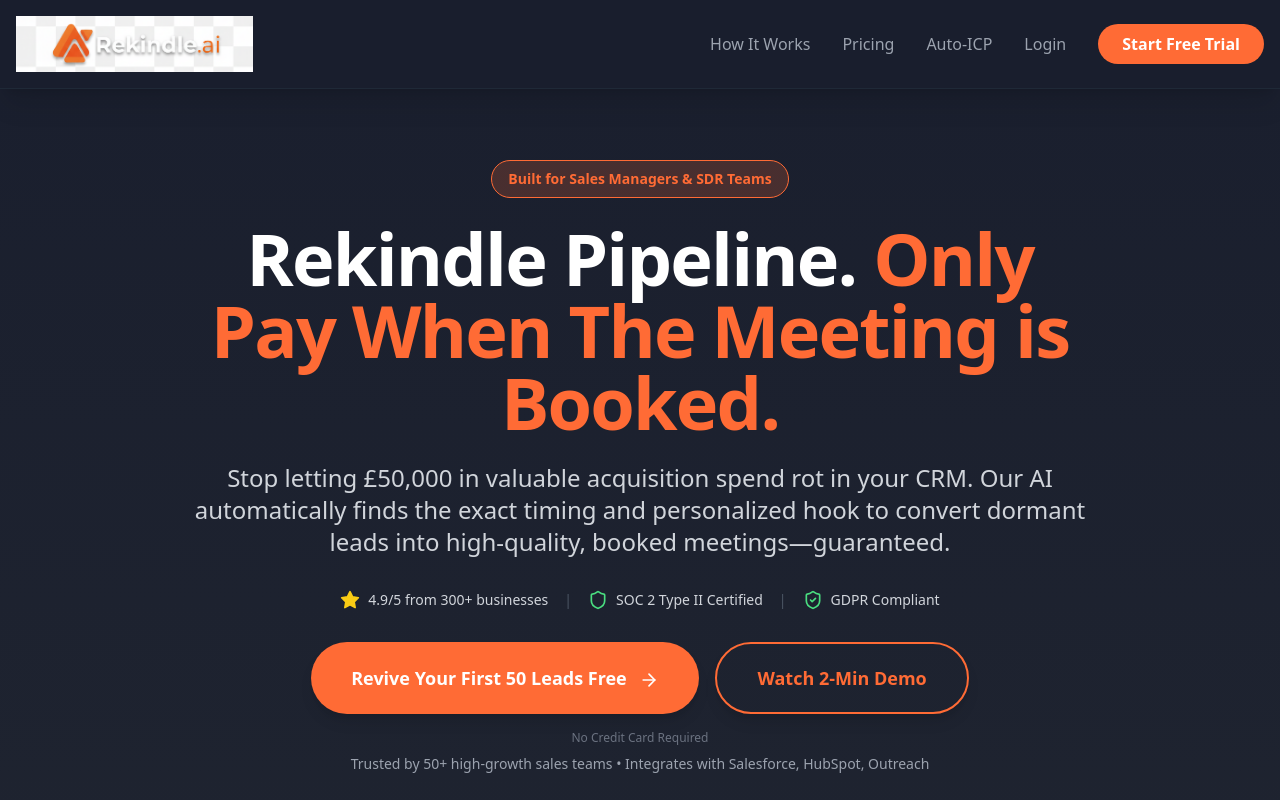
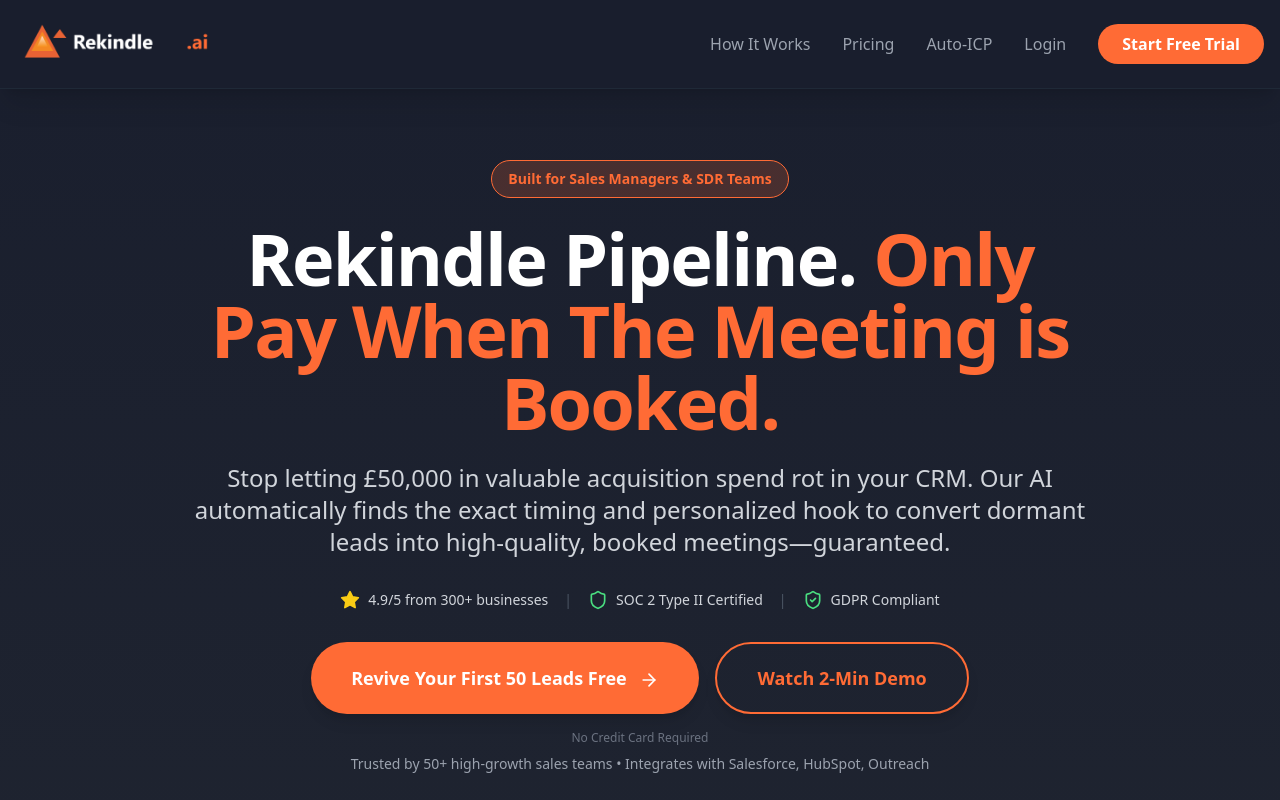
Before and after one commit to mcamarketing/Rekindle2, a React (Vite) app: page / in a window 1280 px wide. Shown: the top 800 px of the page. Built offline with nearby package versions, Linux system fonts and the light colour scheme; no server answers.

Commit message:
Updated index.html

```diff
--- a/index.html
+++ b/index.html
@@ -2,7 +2,7 @@
 <html lang="en">
   <head>
     <meta charset="UTF-8" />
-    <link rel="icon" type="image/png" href="/Rekindle_logo_cropped3.png" />
+    <link rel="icon" type="image/png" href="/images/image.png" />
     <meta name="viewport" content="width=device-width, initial-scale=1.0" />
     <title>Rekindle.ai - AI-Powered Lead Revival</title>
   </head>
--- a/src/pages/LandingPage.tsx
+++ b/src/pages/LandingPage.tsx
@@ -349,7 +349,7 @@
         <div className="max-w-7xl mx-auto px-4 py-4 flex items-center justify-between">
           <a href="/" className="flex items-center">
             <img
-              src="/Rekindle_logo_cropped3.png"
+              src="/images/image.png"
               alt="Rekindle.ai - Lead Revival Platform"
               className="h-12 md:h-14 w-auto hover:opacity-90 transition-opacity"
             />
@@ -1316,7 +1316,7 @@
               <div className="bg-gradient-to-br from-[#FF6B35] to-[#F7931E] rounded-2xl p-6 border-2 border-[#FF6B35] transform scale-105 shadow-2xl">
                 <div className="text-center mb-4">
                   <img
-                    src="/Rekindle_logo_cropped3.png"
+                    src="/images/image.png"
                     alt="Rekindle.ai"
                     className="h-14 w-auto mx-auto mb-3"
                   />
@@ -1538,7 +1538,7 @@
           <div>
             <div className="flex items-center mb-4">
               <img
-                src="/Rekindle_logo_cropped3.png"
+                src="/images/image.png"
                 alt="Rekindle.ai"
                 className="h-10 w-auto"
               />
--- a/src/pages/Login.tsx
+++ b/src/pages/Login.tsx
@@ -34,7 +34,7 @@
       <div className="bg-white rounded-xl shadow-2xl p-8 w-full max-w-md">
         <div className="flex items-center justify-center mb-8">
           <img
-            src="/Rekindle_logo_cropped3.png"
+            src="/images/image.png"
             alt="Rekindle.ai"
             className="h-16 w-auto"
           />
--- a/src/pages/SignUp.tsx
+++ b/src/pages/SignUp.tsx
@@ -34,7 +34,7 @@
       <div className="bg-white rounded-xl shadow-2xl p-8 w-full max-w-md">
         <div className="flex items-center justify-center mb-8">
           <img
-            src="/Rekindle_logo_cropped3.png"
+            src="/images/image.png"
             alt="Rekindle.ai"
             className="h-16 w-auto"
           />
```
